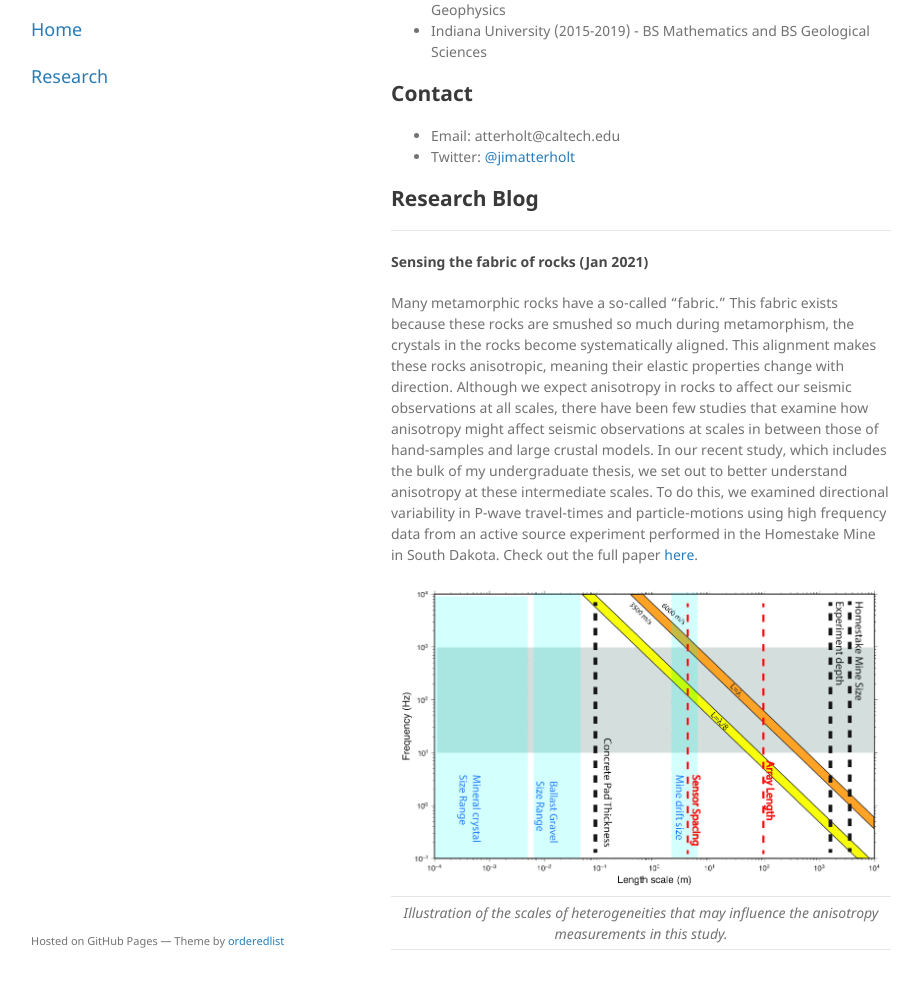
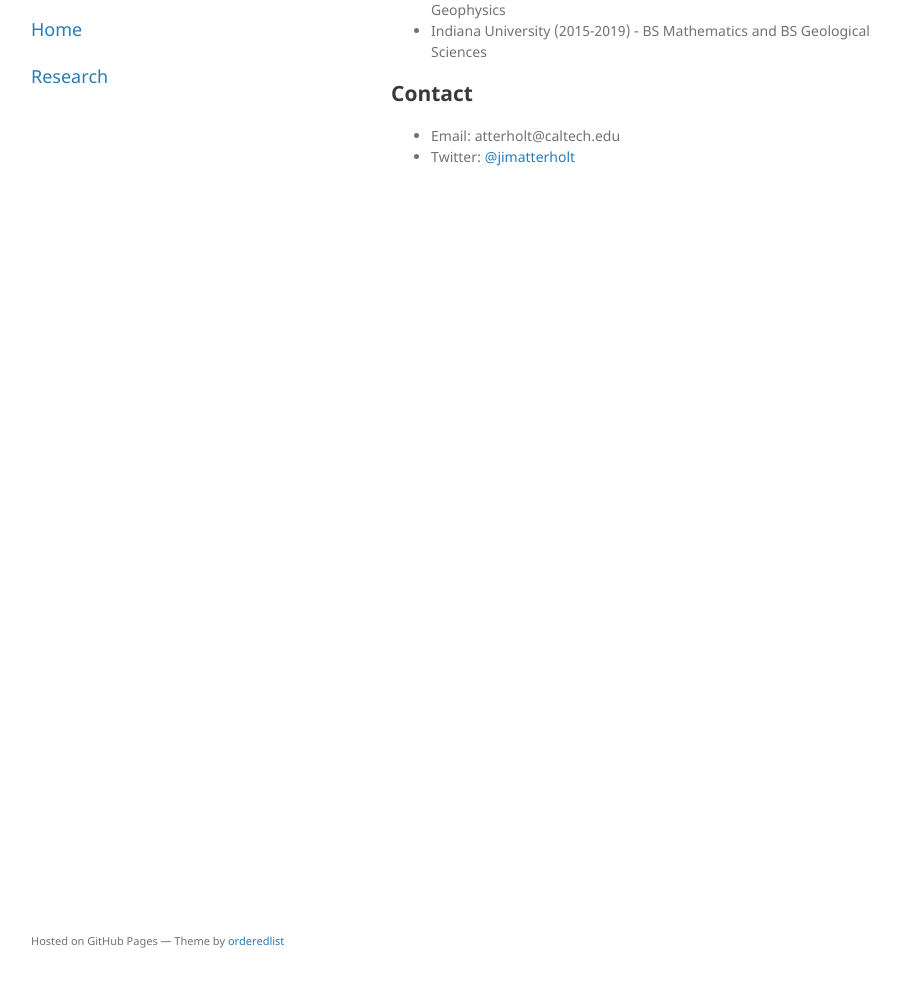
Before and after one commit to atterholt/atterholt.github.io, a Jekyll site: the page built from index.md, in a window 1280 px wide and 1361 px high. Shown: the part 341-1330 px from the top of the window, without its empty margins (179-1098 px from the left). Built offline with Jekyll 4.4.1, drawn with Linux system fonts in a browser that asks for light colours; our own code applies the rules of GitHub Pages for plain Markdown files.

Commit message:
Update index.md

```diff
--- a/index.md
+++ b/index.md
@@ -15,13 +15,3 @@ Welcome! I'm an observational seismologist and PhD student at Caltech working un
 
 *   Email: atterholt@caltech.edu
 *   Twitter: [@jimatterholt](https://twitter.com/jimatterholt?lang=en)
-
-## Research Blog
-* * *
-
-#### Sensing the fabric of rocks (Jan 2021)
-Many metamorphic rocks have a so-called "fabric." This fabric exists because these rocks are smushed so much during metamorphism, the crystals in the rocks become systematically aligned. This alignment makes these rocks anisotropic, meaning their elastic properties change with direction. Although we expect anisotropy in rocks to affect our seismic observations at all scales, there have been few studies that examine how anisotropy might affect seismic observations at scales in between those of hand-samples and large crustal models. In our recent study, which includes the bulk of my undergraduate thesis, we set out to better understand anisotropy at these intermediate scales. To do this, we examined directional variability in P-wave travel-times and particle-motions using high frequency data from an active source experiment performed in the Homestake Mine in South Dakota. Check out the full paper [here](https://academic.oup.com/gji/article/224/1/121/5900977?login=true).
-
-| ![RBJun2021.png](/assets/img/RBJun2021.png) |
-|:--:|
-| *Illustration of the scales of heterogeneities that may influence the anisotropy measurements in this study.* |
```
